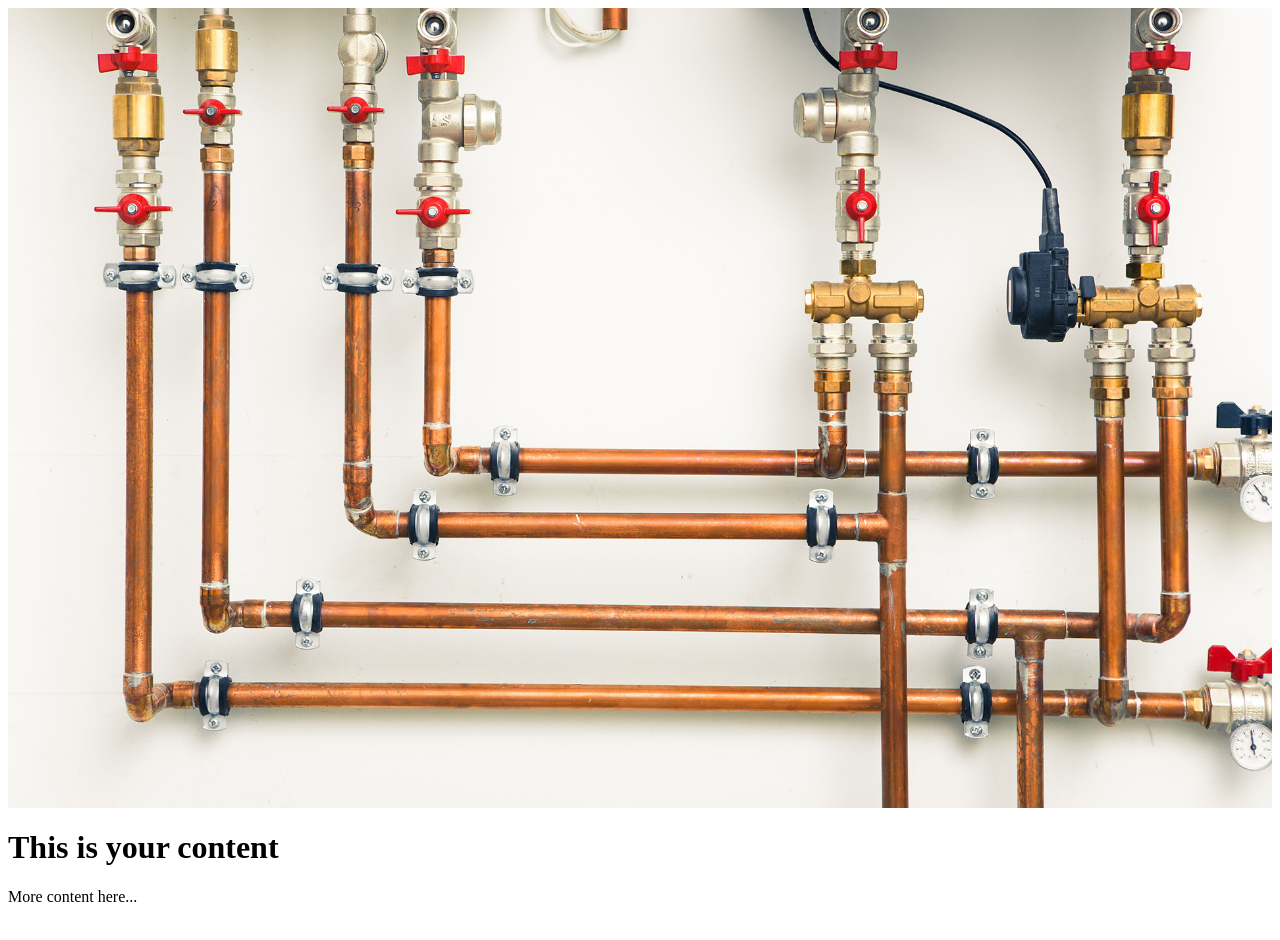
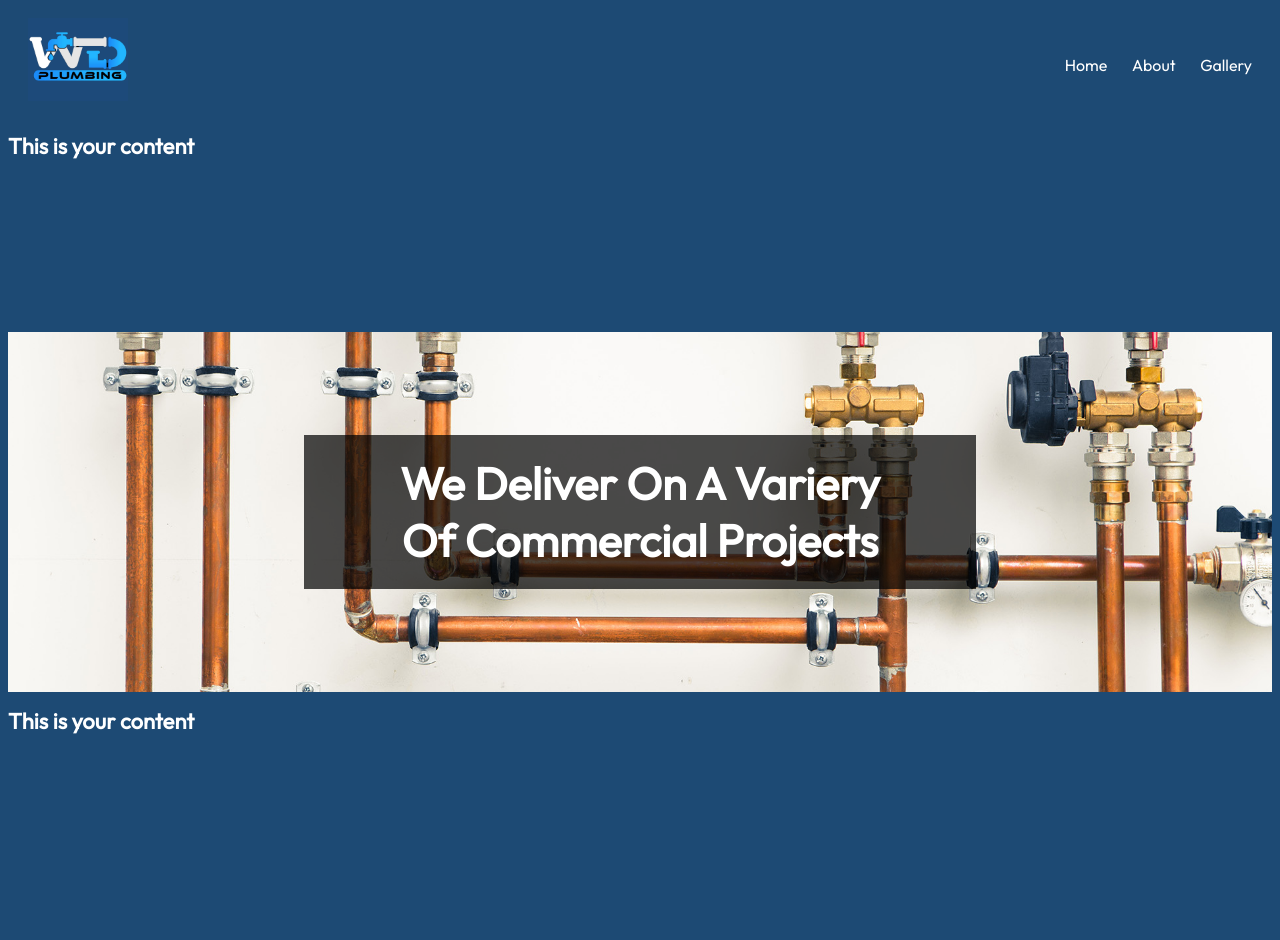
Before and after one commit to WDPLLC/WDPLLC.github.io, a plain HTML site: page index.html in a window 1280 px wide. Shown: the top 940 px of the page. After the commit the page ends 915 px from the top, so only its background shows below. Drawn offline with Linux system fonts and the light colour scheme.

Commit message:
Commit #4

```diff
--- a/index.html
+++ b/index.html
@@ -1,34 +1,40 @@
 <!DOCTYPE html>
-<html>
+<html lang="en">
   <head>
-    <title>Parallax Demo</title>
-    <style>
-      .parallax {
-        /* The image used */
-        background-image: url("assets/images/banner.jpg");
-
-        /* Full height */
-        height: 100vh;
-
-        /* Create the parallax scrolling effect */
-        background-attachment: fixed;
-        background-position: center;
-        background-repeat: no-repeat;
-        background-size: cover;
-      }
-
-      .content {
-        height: 1500px; /* Just for demo purposes to make the page scrollable */
-        background-color: rgba(255, 255, 255, 0.8); /* Semi-transparent white */
-      }
-    </style>
+    <meta charset="UTF-8" />
+    <meta name="viewport" content="width=device-width, initial-scale=1.0" />
+    <title>Wayne Denlinger Plumbing</title>
+    <link rel="shortcut icon" href="assets/images/wdp.ico" />
+    <link rel="stylesheet" href="main.css" />
+    <link
+      href="https://fonts.googleapis.com/css?family=Outfit"
+      rel="stylesheet"
+    />
   </head>
   <body>
-    <div class="parallax"></div>
+    <div class="navbar">
+      <div class="logo">
+        <!-- Insert your logo image or text here -->
+        <img src="assets/images/wdp_logo.png" alt="Logo" />
+      </div>
+      <div class="nav-links">
+        <a href="#home">Home</a>
+        <a href="#about">About</a>
+        <a href="#gallery">Gallery</a>
+      </div>
+    </div>
 
     <div class="content">
       <h1>This is your content</h1>
-      <p>More content here...</p>
+    </div>
+    <div class="parallax-transition">
+      <div class="centered-box">
+        <p>We Deliver On A Variery <br />Of Commercial Projects</p>
+      </div>
+    </div>
+
+    <div class="content">
+      <h1>This is your content</h1>
     </div>
   </body>
 </html>
--- a/main.css
+++ b/main.css
@@ -1,3 +1,74 @@
 body {
   background-color: #1d4a74;
+  font-family: "Outfit";
+  font-size: 22px;
 }
+
+.navbar {
+  display: flex;
+  justify-content: space-between;
+  align-items: center;
+  padding: 10px 20px;
+  background-color: #1d4a74; /* Or any color you prefer */
+  color: white;
+}
+
+.logo img {
+  /* Adjust size as needed */
+  width: 100px;
+  height: auto;
+}
+
+.nav-links a {
+  color: white;
+  text-decoration: none;
+  margin-left: 20px; /* Space between links */
+  font-size: 16px; /* Adjust as needed */
+}
+
+.nav-links a:hover {
+  color: #ddd; /* Color change on hover */
+}
+
+.parallax-transition {
+  background-image: url("assets/images/banner.jpg");
+
+  /* Full height */
+  height: 45vh;
+
+  /* parallax scrolling effect */
+  background-attachment: fixed;
+  background-position: center;
+  background-repeat: no-repeat;
+  background-size: cover;
+  position: relative;
+}
+
+h1 {
+  color: white;
+  font-size: 22px;
+}
+
+.centered-box {
+  position: absolute;
+  top: 50%;
+  left: 50%;
+  transform: translate(-50%, -50%); /* Center the box */
+  background-color: rgba(0, 0, 0, 0.705); /* Semi-transparent black */
+  color: white; /* Text color */
+  padding: 20px; /* Padding inside the box */
+  width: 50%; /* Width of the box */
+  text-align: center; /* Align text inside the box */
+  font-size: 45px;
+  font-weight: bolder;
+}
+
+.centered-box p {
+  margin: 0; /* Remove default paragraph margin */
+  /* Additional styling for your text */
+}
+
+.content {
+  height: 200px;
+  background-color: #1d4a74;
+}
```
Also changed, not shown: assets/images/wd_logo.jpg (deleted), assets/images/wdp.ico, assets/images/wdp_logo.png (added).
